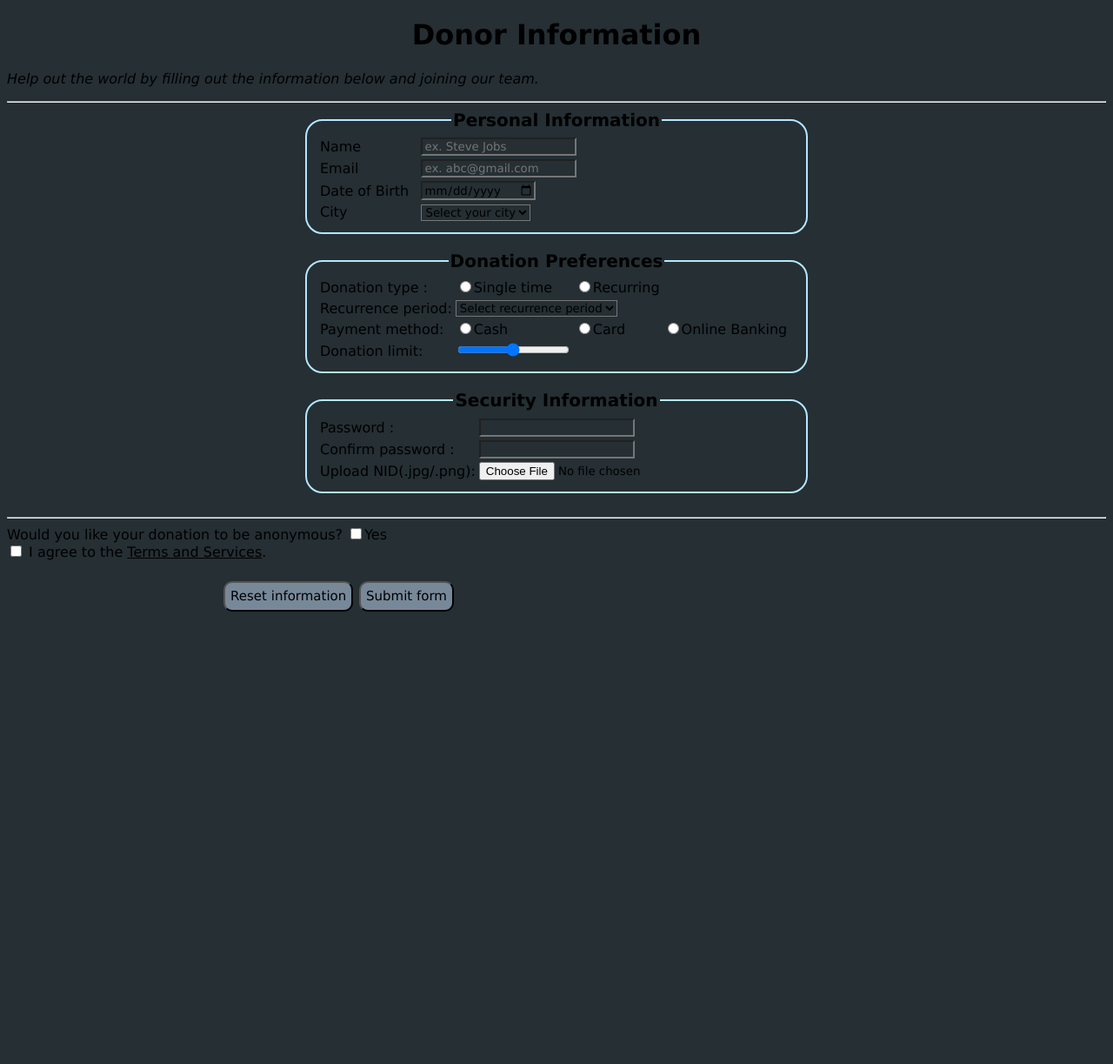
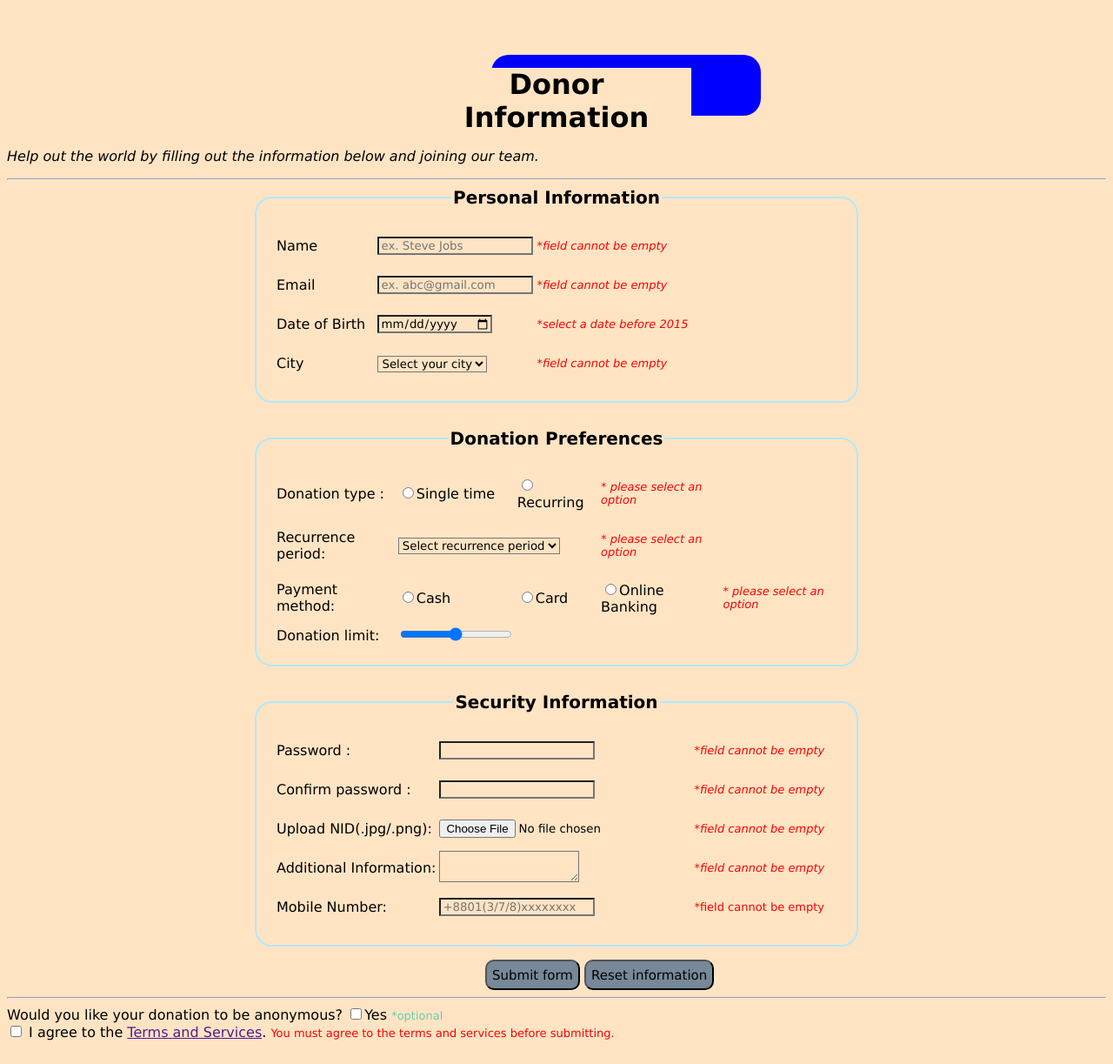
Before and after one commit to AbrarIslam-AIUB/WebTech_K_spring24-25, a PHP site: page /Lab1.html in a window 1280 px wide. Shown: the whole page at 87% size. Before the commit the page ends 703 px from the top, so only its background shows below. Run offline with PHP 8.4, Linux system fonts and the light colour scheme.

Commit message:
LabTask4

```diff
--- a/Lab1.html
+++ b/Lab1.html
@@ -7,30 +7,34 @@
     <link href="style.css" rel="stylesheet">
 </head>
 <body>
+    <div id="logoDiv"></div>
     <h1>Donor Information</h1>
     <p><i>Help out the world by filling out the information below and joining our team.</i></p>
     <hr>
-    <form action="action.php" method="post">
+    <form action="action.php" method="post" onsubmit="return ValidateForm()">
 
     <fieldset>
         <legend><b>Personal Information</b></legend>
         <table>
             <tr>
                 <td><label for="Dname">Name &nbsp;</label></td>
-                <td><input type="text" name="DnameName" id="DnameID" placeholder="ex. Steve Jobs" required></td>
+                <td><input type="text" name="DnameName" id="DnameID" placeholder="ex. Steve Jobs"></td>
+                <td><p id="DnameP"><i> *field cannot be empty</i></p></td>
             </tr>
             <tr>
                 <td><label for="Demail">Email </label></td>
-                <td><input type="text" name="Demail" id="Demail" placeholder="ex. abc@gmail.com" required></td>
+                <td><input type="text" name="Demail" id="Demail" placeholder="ex. abc@gmail.com"></td>
+                <td><p id="DemailP"><i> *field cannot be empty</i></p></td>
             </tr>
             <tr>
                 <td><label for="Ddob">Date of Birth &nbsp;</label></td>
-                <td><input type="date" name="Ddob" id="Ddob" required></td>
+                <td><input type="date" name="Ddob" id="Ddob"></td>
+                <td><p id="DoBP"><i> *select a date before 2015</i></p></td>
             </tr>
             <tr>
                 <td><label for="DCity">City </label></td>
                 <td>
-                    <select name="DCity" required>
+                    <select name="DCity" id="DCity">
                         <option value="none" disabled selected >Select your city</option>
                         <option value="dhaka">Dhaka</option>
                         <option value="raj">Rajshahi</option>
@@ -38,6 +42,7 @@
                         <option value="ctg">Chittagong</option>
                     </select>
                 </td>
+                <td><p id="DCityP"><i> *field cannot be empty</i></p></td>
             </tr>
         </table>
     </fieldset>
@@ -47,30 +52,37 @@
         <table>
             <tr>
                 <td><label for="Dontype">Donation type :</label></td>
-                <td><input type="radio" name="Dontype" id="Dontype1" value="SingleTime" required>Single time</td>
-                <td><input type="radio" name="Dontype" id="Dontype2" value="Recurring" required>Recurring</td>
+                <td><input type="radio" name="Dontype" id="Dontype1" value="SingleTime" >Single time</td>
+                <td><input type="radio" name="Dontype" id="Dontype2" value="Recurring" >Recurring</td>
+                <td><p id="DonTypeP"><i>* please select an option</i></p></td></td>
+
             </tr>
             <tr>
                 <td><label for="Recper">Recurrence period:</label></td>
                 <td colspan="2">
-                    <select name="Recper" id="Recper" required>
+                    <select name="Recper" id="Recper">
                         <option value="" selected disabled >Select recurrence period</option>
                         <option value="monthly">Monthly</option>
                         <option value="quarterly">Quarterly</option>
                         <option value="yearly">Yearly</option>
                     </select>
                 </td>
+                <td><p id="recperP"><i>* please select an option</i></p></td>
             </tr>
             <tr>
                 <td><label for="Paymethod">Payment method:</label></td>
-                <td><input type="radio" name="Paymethod" id="Paymethod1" value="cash" required>Cash</td>
+                <td><input type="radio" name="Paymethod" id="Paymethod1" value="cash">Cash</td>
                 <td><input type="radio" name="Paymethod" id="Paymethod2" value="card">Card</td>
-                <td><input type="radio" name="Paymethod" id="Paymethod3" value="onlineTrans" required>Online Banking</td>
+                <td><input type="radio" name="Paymethod" id="Paymethod3" value="onlineTrans">Online Banking</td>
+                <td><p id="PaymethodP"><i>* please select an option</i></p></td>
             </tr>
+
             <tr>
                 <td><label for="Dlimit">Donation limit:</label></td>
                 <td><input type="range" name="Dlimit" id="Dlimit" min="0" max="50000" required></td>
             </tr>
+
+
         </table>
     </fieldset>
     <br>
@@ -79,30 +91,45 @@
         <table>
             <tr>
                 <td><label for="Dpass">Password :</label></td>
-                <td><input type="password" name="Dpass" id="Dpass" required></td>
+                <td><input type="password" name="Dpass" id="Dpass"></td>
+                <td><p id="DpassP"><i>*field cannot be empty</i></p></td>
             </tr>
             <tr>
                 <td><label for="Dconpass">Confirm password :</label></td>
-                <td><input type="password" name="Dconpass" id="Dconpass" required></td>
+                <td><input type="password" name="Dconpass" id="Dconpass"></td>
+                <td><p id="DConpassP"><i>*field cannot be empty</i></p></td>
             </tr>
             <tr>
                 <td><label for="IDfile">Upload NID(.jpg/.png):</label></td>
-                <td><input type="file" name="IDfile" id="IDfile" accept=".png,.jpg" required></td>
+                <td><input type="file" name="IDfile" id="IDfile"></td>
+                <td><p id="IDfileP"><i>*field cannot be empty</i></p></td>
+            </tr>
+            <tr>
+                <td><label for="AddIndoTA">Additional Information:</label></td>
+                <td><textarea name="" id="AddInfoTA"></textarea></td>
+                <td><p id="AddInfoP"><i>*field cannot be empty</i></p></td>
+            </tr>
+            <tr>
+                <td><label for="Dmno">Mobile Number:</label></td>
+                <td><input type="text" name="" id="Dmno" placeholder="+8801(3/7/8)xxxxxxxx"></td>
+                <td><p id="DmnoP">*field cannot be empty</p></td>
             </tr>
         </table>
     </fieldset>
+    <button type="submit" id="submitBtn">Submit form</button>
+                 <button type="reset" id="resetBtn">Reset information</button>
     <br>
     <hr>
     <label for="Anon">Would you like your donation to be anonymous?</label>
-    <input type="checkbox" name="Anon" id="Anon" required>Yes
+    <input type="checkbox" name="Anon" id="Anon">Yes
+    <span id="optspan"> *optional</span>
     <br>
-    <input type="checkbox" name="tos" id="tos" required>
+    <input type="checkbox" name="tos" id="tos">
     <label for="tos">I agree to the <a href="">Terms and Services</a>.</label>
+    <span id="tosSpan">You must agree to the terms and services before submitting.</span>
     <br>
     <br>
-    <button type="submit" id="submitBtn">Submit form</button>
-    <button type="reset" id="resetBtn">Reset information</button>
-
     </form>
+    <script src="app.js"></script>
 </body>
 </html>
--- /dev/null
+++ b/app.js
@@ -0,0 +1,231 @@
+let dnamePara=document.getElementById('DnameP')
+let dnameTB=document.getElementById('DnameID')
+let demailPara=document.getElementById('DemailP')
+let demailTB=document.getElementById('Demail')
+let dDobPara=document.getElementById('DoBP')
+let dDob=document.getElementById('Ddob')
+let dCityPara=document.getElementById('DCityP')
+let dCity=document.getElementById('DCity')
+let dPassP=document.getElementById('DpassP')
+let dPass=document.getElementById('Dpass')
+let dconpassPara=document.getElementById('DConpassP')
+let dconPass=document.getElementById('Dconpass')
+let dIDfilePara=document.getElementById('IDfileP')
+let dIDfile=document.getElementById('IDfile')
+let dAddInfoPara=document.getElementById('AddInfoP')
+let dAddInfo=document.getElementById('AddInfoTA')
+let dmnoPara=document.getElementById('DmnoP')
+let dmno=document.getElementById('Dmno')
+let tos=document.getElementById('tos')
+let tosSpan=document.getElementById('tosSpan')
+let donType=document.getElementsByName('Dontype')
+let donTypeP=document.getElementById('DonTypeP')
+let recper=document.getElementById('Recper')
+let recperP=document.getElementById('recperP')
+let payMethod=document.getElementsByName('Paymethod')
+let payMethodP=document.getElementById('PaymethodP')
+let payMethodSelected = false;
+let donTypeSelected = false;
+
+
+//funcs
+
+
+
+dnameTB.addEventListener('input', () => {
+    if (dnameTB.value === '') {
+        dnamePara.innerHTML = '<i> *field cannot be empty</i>';
+    } else if (/\d/.test(dnameTB.value)) {
+        dnameTB.value = dnameTB.value.replace(/\d/g,'');
+        dnamePara.innerHTML = '<i>Numbers are not allowed</i>';
+    } else {
+        dnamePara.innerHTML = '';
+    }
+});
+
+
+demailTB.addEventListener('input',()=>{
+    if (demailTB.value===''){
+        demailPara.style.color='red'
+        demailPara.innerHTML='<i> *field cannot be empty</i>'
+    }
+    else if((/\w+@gmail.com/).test(demailTB.value)){
+        demailPara.innerHTML='email format correct'
+        demailPara.style.color='green'
+
+    }else if(!(/\w+@gmail.com/).test(demailTB.value)){
+        demailPara.innerHTML='email format not correct'
+        demailPara.style.color='red'
+    }
+    else{
+        demailPara.innerHTML=''
+    }
+})
+dDob.addEventListener('input',()=>{
+    let dateLimit=new Date('2015-01-01')
+    if (dDob.value===''){
+        dDobPara.innerHTML='<i> *field cannot be empty</i>'
+    }
+    else if(new Date(dDob.value)>dateLimit){
+        dDobPara.innerHTML='<i>Please enter a valid date before 2015</i>'
+        dDob.value=''
+    }
+    else{
+        dDobPara.innerHTML=''
+    }
+})
+dCity.addEventListener('input',()=>{
+    if(dCity.value===''){
+        dCityPara.innerHTML="<i> *field cannot be empty</i>"
+    }else{
+        dCityPara.innerHTML=''
+    }
+})
+dPass.addEventListener('input',()=>{
+    if(dPass.value===''){
+        dPassP.innerHTML="<i> *field cannot be empty</i>"
+    }
+    else if(!dPass.value.length>=8 || !(/[^A-Za-z0-9]+/g).test(dPass.value) || !(/\d+/).test(dPass.value)){
+        dPass.style.border=''
+        dconPass.style.border=''
+        dPassP.innerHTML='<i>must be minimum 8 chars long,at least one special char and number</i>'
+    }
+    else{
+        dPassP.innerHTML=''
+    }
+})
+dconPass.addEventListener('input',()=>{
+    if(dconPass.value===''){
+        dconpassPara.innerHTML="<i> *field cannot be empty</i>"
+    }
+    else if(dconPass.value !== dPass.value || !dPass.value.length>=8 || !(/[^A-Za-z0-9]+/g).test(dPass.value) || !(/\d+/).test(dPass.value)){
+        dconpassPara.style.color='red'
+        dPass.style.border='2px solid red'
+        dconPass.style.border='2px solid red'
+        dconpassPara.innerHTML='<i>passwords dont match</i>'
+
+    }
+    else{
+        dconPass.blur()
+        dconpassPara.innerHTML='&#x2713'
+        dconpassPara.style.color='green'
+        dPass.style.border='2px solid green'
+        dconPass.style.border='2px solid green'
+    }
+})
+dIDfile.addEventListener('input',()=>{
+    if(dIDfile.value===''){
+        dIDfilePara.innerHTML='<i>*field cannot be empty</i>'
+    }
+    else if(!(dIDfile.value.endsWith('.jpg') || dIDfile.value.endsWith('.png'))){
+            dIDfile.value='';
+            dIDfilePara.innerHTML='<i>can only select .jpg or .png file</i>'
+    }
+    else{
+        dIDfilePara.innerHTML=''
+    }
+})
+dAddInfo.addEventListener('input',()=>{
+    if(dAddInfo.value===''){
+        dAddInfoPara.innerHTML='<i>*field cannot be empty</i>'
+    }else{
+        dAddInfoPara.innerHTML=''
+    }
+})
+dmno.addEventListener('input',()=>{
+    if(dmno.value===''){
+        dmnoPara.style.color='red'
+        dmnoPara.innerHTML='<i>field cannot be empty</i>'
+    }else if(!(dmno.value.startsWith('+880') && dmno.value.length===14)){
+        dmnoPara.style.color='red'
+        dmnoPara.innerHTML='<i>number format must be matched</i>'
+    }else{
+        dmnoPara.style.color='green'
+        dmnoPara.innerHTML='valid number'
+
+    }
+})
+
+tos.addEventListener('change',()=>{
+    if(!tos.checked){
+        tosSpan.style.display='inline'
+    }else{
+        tosSpan.style.display='none'
+    }
+})
+
+for (let i = 0; i < donType.length; i++) {
+    donType[i].addEventListener('input', () => {
+
+        for (let j = 0; j < donType.length; j++) {
+            if (donType[j].checked) {
+                donTypeSelected = true;
+                break;
+            }
+        }
+        if (!donTypeSelected) {
+            donTypeP.innerHTML = '<i>* please select an option</i>';
+        } else {
+            donTypeP.innerHTML = '';
+        }
+    });
+}
+
+recper.addEventListener('input',()=>{
+    if(recper.value===''){
+        recperP.innerHTML='<i>*please select an option</i>'
+    }else{
+        recperP.innerHTML=''
+    }
+})
+
+for (let i = 0; i < payMethod.length; i++) {
+    payMethod[i].addEventListener('input', () => {
+        //let payMethodSelected = false;
+        for (let j = 0; j < payMethod.length; j++) {
+            if (payMethod[j].checked) {
+                payMethodSelected = true;
+                break;
+            }
+        }
+        if (!payMethodSelected) {
+         payMethodP.innerHTML = '<i>* please select an option</i>';
+        } else {
+            payMethodP.innerHTML = '';
+        }
+    });
+}
+
+function ValidateForm(){
+    if(dnameTB.value===''||demailTB.value===''|| !(/\w+@gmail.com/).test(demailTB.value) || new Date(dDob.value)>dateLimit ||
+    dDob.value===''|| dCity.value==='' || !dPass.value.length>=8 || !(/[^A-Za-z0-9]+/g).test(dPass.value) || !(/\d+/).test(dPass.value)
+    || dPass.value===''|| dconPass.value !== dPass.value || !dPass.value.length>=8 || !(/[^A-Za-z0-9]+/g).test(dPass.value) || !(/\d+/).test(dPass.value)
+    || dconPass.value==='' || !(dIDfile.value.endsWith('.jpg') || dIDfile.value.endsWith('.png')) || dIDfile.value===''||
+    dAddInfo.value===''|| !(dmno.value.startsWith('+880') && dmno.value.length===14) || dmno.value===''|| !tos.checked|| payMethodSelected===false||donTypeSelected===false
+    || recper.value==='')
+{
+    alert('Please fulfill all information criteria before submitting.')
+    return false
+    }else{
+        return true
+    }
+}
+
+
+
+/*//name will contain no numbers
+dnameTB.addEventListener('input',()=>{
+    dnameTB.value = dnameTB.value.replace(/\d/g, '');
+})*/
+//correct email format
+/*
+demailTB.addEventListener('input',()=>{
+    if(demailTB.value.endsWith('@gmail.com')){
+        demailPara.innerHTML='email format correct'
+        demailPara.style.color='green'
+
+    }else if(!demailTB.value.includes('@gmail.com')){
+        demailPara.innerHTML='email format not correct'
+        demailPara.style.color='red'
+    }
+})*/
--- a/style.css
+++ b/style.css
@@ -1,10 +1,14 @@
 *{
     font-family:'Lucida Sans', 'Lucida Sans Regular', 'Lucida Grande', 'Lucida Sans Unicode', Geneva, Verdana, sans-serif;
-    background-color: rgb(37,47,52);
-    color:black;
+    background-color: bisque;
 }
 h1{
+    position: sticky;
+    z-index: 2;
     text-align: center;
+
+    width: 310px;
+    margin: auto;
 }
 fieldset legend{
     text-align: center;
@@ -16,35 +20,35 @@ fieldset:hover{
 }
 fieldset{
     transition: 0.4s ease-in-out ;
-    width: 550px;
-    position: relative;
-    margin: auto;
+    width: 650px;
+
+    margin: 5px auto;
     border-radius: 20px;
     border: solid rgb(180,231,255);
     border-width: 2.5px;
+    padding: 20px;
 }
-#tos:checked+label{
+#tos:checked + label{
     text-decoration: line-through;
 }
 #submitBtn{
     border-radius: 10px;
     height:35px;
     font-size:15px;
-    margin:5px;
+    margin: auto;
+    background-color:lightslategrey;
     position: relative;
-    left: 400px;
-
-    background-color:lightslategrey
+    left: 550px;
+    margin-top: 10px;
 }
 #resetBtn{
     border-radius: 10px;
     height:35px;
     font-size:15px;
-    margin:5px;
+    background-color:lightslategrey;
     position: relative;
-    left: 120px;
-
-    background-color:lightslategrey
+    left: 550px;
+    margin-top: 10px;
 }
 #submitBtn:hover{
     background-color: green;
@@ -52,3 +56,27 @@ fieldset{
 #resetBtn:hover{
     background-color: firebrick;
 }
+#addInfoTA{
+    overflow: auto;
+}
+#logoDiv{
+    position: relative;
+    left: 557px;
+    top: 55px;
+    background-color: blue;
+    width: 310px;
+    height:70px;
+    border-radius: 20px;
+    z-index: 1;
+}
+#DnameP,#DemailP,#DoBP,#DCityP,#DpassP,#DConpassP,#IDfileP,#AddInfoP,#DmnoP,#tosSpan,#DonTypeP,#recperP,#PaymethodP{
+    color: red;
+    font-size: small;
+}
+.demailG{
+    color: green;
+}
+#optspan{
+    color: mediumaquamarine;
+    font-size: small;
+}
```
